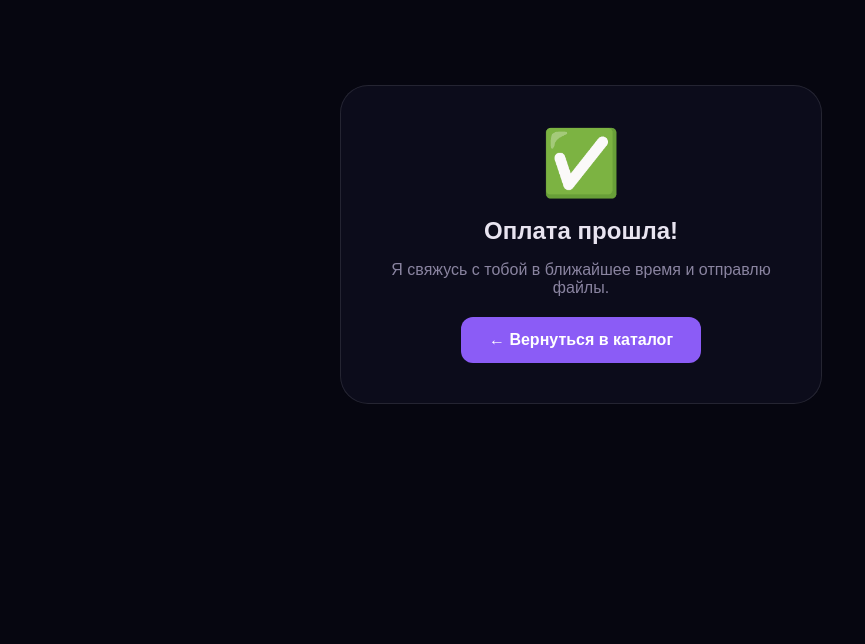
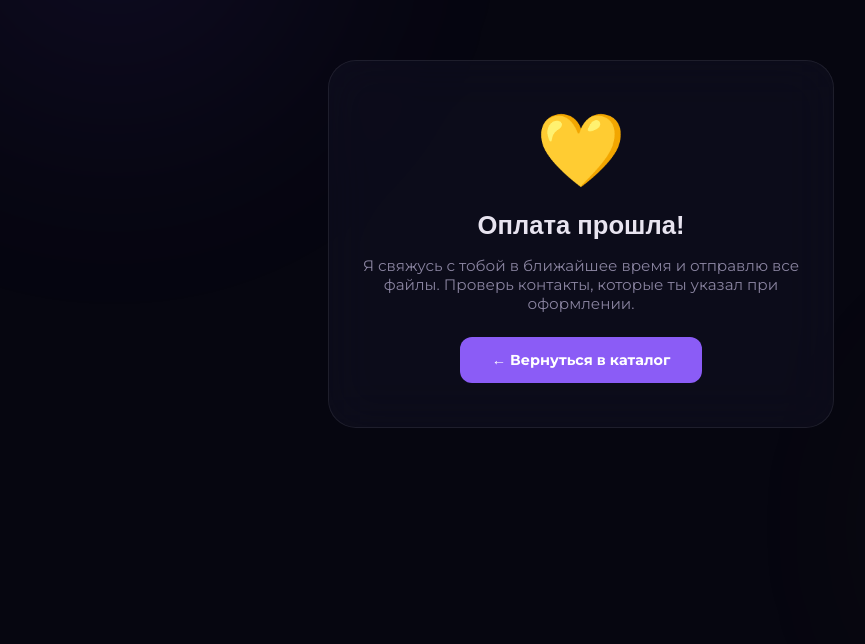
Before and after one commit to Grushada/grushada.github.io, a plain HTML site: page success.html in a window 1280 px wide. Shown: the part 156-800 px from the top of the page, without its empty margins (59-924 px from the left). Drawn offline with Linux system fonts and the light colour scheme; a web font is replaced by a local one.

Commit message:
Update success.html

```diff
--- a/success.html
+++ b/success.html
@@ -3,48 +3,32 @@
 <head>
     <meta charset="UTF-8">
     <meta name="viewport" content="width=device-width, initial-scale=1.0">
-    <title>Оплата прошла! - PieSenia</title>
+    <meta name="theme-color" content="#060610">
+    <title>Оплата прошла! — PieSenia</title>
+    <link href="https://fonts.googleapis.com/css2?family=Montserrat:wght@400;600;700;800&family=Unbounded:wght@500;700&display=swap" rel="stylesheet">
     <style>
-        body {
-            font-family: 'Montserrat', sans-serif;
-            background: #060610;
-            color: #e8e4f0;
-            display: flex;
-            justify-content: center;
-            align-items: center;
-            min-height: 100vh;
-            margin: 0;
-            text-align: center;
-        }
-        .box {
-            background: rgba(18,18,36,0.6);
-            backdrop-filter: blur(24px);
-            border: 1px solid rgba(255,255,255,0.1);
-            border-radius: 28px;
-            padding: 40px 30px;
-            max-width: 420px;
-        }
-        .icon { font-size: 64px; }
-        h1 { font-size: 1.5rem; margin: 16px 0 8px; }
-        p { color: #8a84a0; margin-bottom: 20px; }
-        .btn {
-            display: inline-block;
-            padding: 14px 28px;
-            background: #8b5cf6;
-            color: #fff;
-            border-radius: 12px;
-            text-decoration: none;
-            font-weight: 700;
-            transition: all 0.3s;
-        }
-        .btn:hover { transform: translateY(-2px); box-shadow: 0 10px 30px rgba(139,92,246,0.3); }
+        body { font-family: 'Montserrat', sans-serif; background: #060610; color: #e8e4f0; display: flex; justify-content: center; align-items: center; min-height: 100vh; margin: 0; text-align: center; }
+        .bg { position: fixed; inset: 0; z-index: 0; pointer-events: none; }
+        .bg-orb { position: absolute; border-radius: 50%; filter: blur(120px); opacity: 0.3; }
+        .bg-orb-1 { width: 600px; height: 600px; background: radial-gradient(circle, rgba(139,92,246,0.4) 0%, transparent 70%); top: -200px; left: -150px; animation: float 15s ease-in-out infinite; }
+        .bg-orb-2 { width: 500px; height: 500px; background: radial-gradient(circle, rgba(212,168,83,0.3) 0%, transparent 70%); bottom: -150px; right: -100px; animation: float 18s ease-in-out infinite reverse; }
+        @keyframes float { 0%,100%{transform:translate(0,0)} 50%{transform:translate(30px,-30px)} }
+        .box { position: relative; z-index: 1; background: rgba(18,18,36,0.5); backdrop-filter: blur(24px); border: 1px solid rgba(255,255,255,0.08); border-radius: 28px; padding: 44px 32px; max-width: 440px; width: 90%; }
+        .icon { font-size: 72px; animation: pop 0.5s cubic-bezier(0.4,0,0.2,1); }
+        @keyframes pop { 0%{transform:scale(0);opacity:0} 70%{transform:scale(1.2)} 100%{transform:scale(1);opacity:1} }
+        h1 { font-family: 'Unbounded', sans-serif; font-size: 1.6rem; margin: 18px 0 8px; }
+        p { color: #8a84a0; margin-bottom: 24px; font-size: 0.95rem; }
+        .btn { display: inline-block; padding: 14px 32px; background: #8b5cf6; color: #fff; border-radius: 12px; text-decoration: none; font-weight: 700; font-size: 0.9rem; transition: all 0.35s; border: none; cursor: pointer; font-family: inherit; }
+        .btn:hover { transform: translateY(-2px); box-shadow: 0 12px 35px rgba(139,92,246,0.35); }
+        .btn-gold { background: linear-gradient(135deg, #f0d078, #8b6914); color: #000; margin-left: 8px; }
     </style>
 </head>
 <body>
+    <div class="bg"><div class="bg-orb bg-orb-1"></div><div class="bg-orb bg-orb-2"></div></div>
     <div class="box">
-        <div class="icon">✅</div>
+        <div class="icon">💛</div>
         <h1>Оплата прошла!</h1>
-        <p>Я свяжусь с тобой в ближайшее время и отправлю файлы.</p>
+        <p>Я свяжусь с тобой в ближайшее время и отправлю все файлы. Проверь контакты, которые ты указал при оформлении.</p>
         <a href="/" class="btn">← Вернуться в каталог</a>
     </div>
 </body>
```
